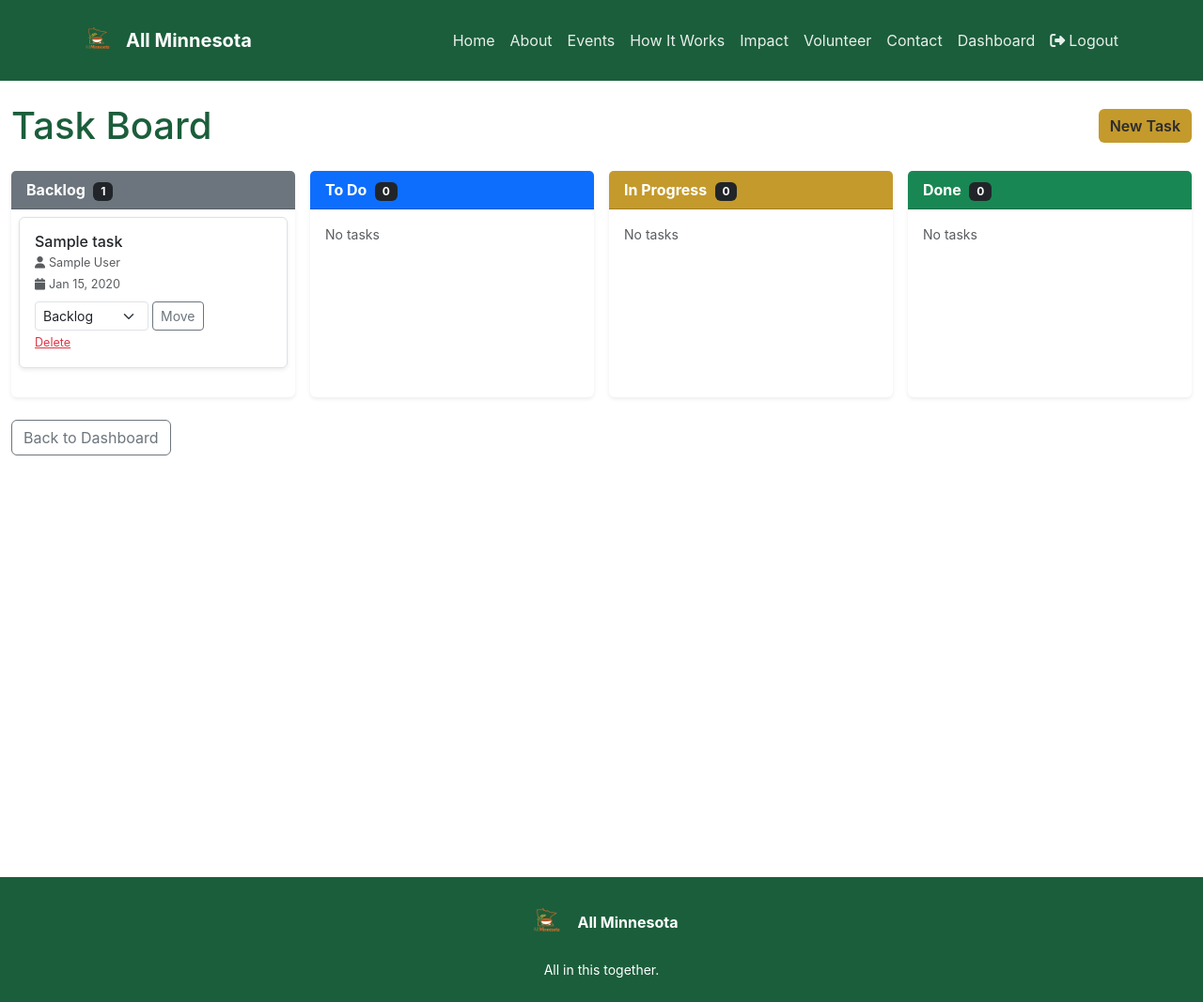
After one commit to ekvale/allminnesota, a Django app: page /dashboard/tasks/ in a window 1280 px wide. The commit adds this page. Shown: the whole page at 94% size. Run offline with Django 4.2, Linux system fonts and the light colour scheme; a user stored in the database is signed in; tables that the repository leaves empty hold one stand-in row (values such as "Sample post").

Commit message:
Add task management and kanban board for volunteers

```diff
--- a/core/models.py
+++ b/core/models.py
@@ -321,3 +321,42 @@ class PartnerContact(models.Model):
 
     def __str__(self):
         return f'{self.name} — {self.partner.name}'
+
+
+class Task(models.Model):
+    """Task for volunteers; used on kanban board (Backlog, To Do, In Progress, Done)."""
+    STATUS_CHOICES = [
+        ('backlog', 'Backlog'),
+        ('to_do', 'To Do'),
+        ('in_progress', 'In Progress'),
+        ('done', 'Done'),
+    ]
+    title = models.CharField(max_length=200)
+    description = models.TextField(blank=True)
+    status = models.CharField(max_length=20, choices=STATUS_CHOICES, default='to_do')
+    assigned_to = models.ForeignKey(
+        VolunteerSignUp,
+        on_delete=models.SET_NULL,
+        null=True,
+        blank=True,
+        related_name='tasks',
+    )
+    due_date = models.DateField(null=True, blank=True)
+    order = models.PositiveIntegerField(default=0, help_text='Order within column (higher = lower on board)')
+    created_at = models.DateTimeField(auto_now_add=True)
+    updated_at = models.DateTimeField(auto_now=True)
+    created_by = models.ForeignKey(
+        settings.AUTH_USER_MODEL,
+        on_delete=models.SET_NULL,
+        null=True,
+        blank=True,
+        related_name='tasks_created',
+    )
+
+    class Meta:
+        ordering = ['-order', 'created_at']
+        verbose_name = 'Task'
+        verbose_name_plural = 'Tasks'
+
+    def __str__(self):
+        return self.title
--- a/core/static/core/style.css
+++ b/core/static/core/style.css
@@ -165,6 +165,15 @@ body {
   transition: opacity 0.2s ease;
 }
 
+/* Kanban board */
+.kanban-column {
+  min-height: 200px;
+}
+
+.task-card .card-body {
+  font-size: 0.9rem;
+}
+
 /* Alerts: map success to our green for consistency */
 .alert-success {
   background-color: rgba(30, 94, 59, 0.1);
--- /dev/null
+++ b/core/templates/core/admin/_task_card.html
@@ -0,0 +1,27 @@
+<div class="card mb-2 task-card border shadow-sm">
+    <div class="card-body p-3">
+        <h6 class="card-title mb-1">
+            <a href="{% url 'core:task_edit' task.pk %}" class="text-dark text-decoration-none">{{ task.title }}</a>
+        </h6>
+        {% if task.assigned_to %}
+        <p class="small text-muted mb-1">
+            <i class="fas fa-user me-1"></i>{{ task.assigned_to.first_name }} {{ task.assigned_to.last_name }}
+        </p>
+        {% endif %}
+        {% if task.due_date %}
+        <p class="small text-muted mb-2"><i class="fas fa-calendar me-1"></i>{{ task.due_date|date:"M j, Y" }}</p>
+        {% endif %}
+        <form method="post" action="{% url 'core:kanban' %}" class="d-flex align-items-center gap-1">
+            {% csrf_token %}
+            <input type="hidden" name="task_id" value="{{ task.pk }}">
+            <select name="status" class="form-select form-select-sm" style="width: auto;">
+                <option value="backlog" {% if task.status == 'backlog' %}selected{% endif %}>Backlog</option>
+                <option value="to_do" {% if task.status == 'to_do' %}selected{% endif %}>To Do</option>
+                <option value="in_progress" {% if task.status == 'in_progress' %}selected{% endif %}>In Progress</option>
+                <option value="done" {% if task.status == 'done' %}selected{% endif %}>Done</option>
+            </select>
+            <button type="submit" class="btn btn-sm btn-outline-secondary">Move</button>
+        </form>
+        <a href="{% url 'core:task_delete' task.pk %}" class="small text-danger mt-1 d-block">Delete</a>
+    </div>
+</div>
--- a/core/templates/core/admin/dashboard.html
+++ b/core/templates/core/admin/dashboard.html
@@ -31,6 +31,7 @@
             <div class="card border-0 shadow-sm">
                 <div class="card-body">
                     <h5 class="text-primary-green">Quick Links</h5>
+                    <a href="{% url 'core:kanban' %}" class="d-block">Tasks / Kanban</a>
                     <a href="{% url 'core:event_create' %}" class="d-block">Create Event</a>
                     <a href="{% url 'core:volunteer_list' %}" class="d-block">Volunteers</a>
                     <a href="{% url 'core:contact_list' %}" class="d-block">Contact Messages</a>
--- /dev/null
+++ b/core/templates/core/admin/kanban.html
@@ -0,0 +1,78 @@
+{% extends 'core/base.html' %}
+{% load humanize %}
+
+{% block title %}Tasks — Kanban — All Minnesota{% endblock %}
+
+{% block content %}
+<div class="container-fluid py-4">
+    <div class="d-flex justify-content-between align-items-center mb-4">
+        <h1 class="text-primary-green mb-0">Task Board</h1>
+        <a href="{% url 'core:task_create' %}" class="btn btn-gold">New Task</a>
+    </div>
+
+    <div class="row g-3 kanban-board">
+        <div class="col-6 col-lg-3">
+            <div class="card border-0 shadow-sm h-100">
+                <div class="card-header bg-secondary text-white py-2">
+                    <strong>Backlog</strong>
+                    <span class="badge bg-dark ms-1">{{ backlog|length }}</span>
+                </div>
+                <div class="card-body p-2 kanban-column">
+                    {% for task in backlog %}
+                    {% include 'core/admin/_task_card.html' with task=task %}
+                    {% empty %}
+                    <p class="small text-muted mb-0 p-2">No tasks</p>
+                    {% endfor %}
+                </div>
+            </div>
+        </div>
+        <div class="col-6 col-lg-3">
+            <div class="card border-0 shadow-sm h-100">
+                <div class="card-header bg-primary text-white py-2">
+                    <strong>To Do</strong>
+                    <span class="badge bg-dark ms-1">{{ to_do|length }}</span>
+                </div>
+                <div class="card-body p-2 kanban-column">
+                    {% for task in to_do %}
+                    {% include 'core/admin/_task_card.html' with task=task %}
+                    {% empty %}
+                    <p class="small text-muted mb-0 p-2">No tasks</p>
+                    {% endfor %}
+                </div>
+            </div>
+        </div>
+        <div class="col-6 col-lg-3">
+            <div class="card border-0 shadow-sm h-100">
+                <div class="card-header text-white py-2" style="background-color: #C49A2C;">
+                    <strong>In Progress</strong>
+                    <span class="badge bg-dark ms-1">{{ in_progress|length }}</span>
+                </div>
+                <div class="card-body p-2 kanban-column">
+                    {% for task in in_progress %}
+                    {% include 'core/admin/_task_card.html' with task=task %}
+                    {% empty %}
+                    <p class="small text-muted mb-0 p-2">No tasks</p>
+                    {% endfor %}
+                </div>
+            </div>
+        </div>
+        <div class="col-6 col-lg-3">
+            <div class="card border-0 shadow-sm h-100">
+                <div class="card-header bg-success text-white py-2">
+                    <strong>Done</strong>
+                    <span class="badge bg-dark ms-1">{{ done|length }}</span>
+                </div>
+                <div class="card-body p-2 kanban-column">
+                    {% for task in done %}
+                    {% include 'core/admin/_task_card.html' with task=task %}
+                    {% empty %}
+                    <p class="small text-muted mb-0 p-2">No tasks</p>
+                    {% endfor %}
+                </div>
+            </div>
+        </div>
+    </div>
+
+    <a href="{% url 'core:dashboard' %}" class="btn btn-outline-secondary mt-4">Back to Dashboard</a>
+</div>
+{% endblock %}
--- a/core/urls.py
+++ b/core/urls.py
@@ -26,4 +26,9 @@ urlpatterns = [
     path('dashboard/events/<int:pk>/delete/', views.EventDeleteView.as_view(), name='event_delete'),
     path('dashboard/volunteers/', views.VolunteerListView.as_view(), name='volunteer_list'),
     path('dashboard/contacts/', views.ContactListView.as_view(), name='contact_list'),
+    # Tasks & Kanban
+    path('dashboard/tasks/', views.KanbanBoardView.as_view(), name='kanban'),
+    path('dashboard/tasks/create/', views.TaskCreateView.as_view(), name='task_create'),
+    path('dashboard/tasks/<int:pk>/edit/', views.TaskUpdateView.as_view(), name='task_edit'),
+    path('dashboard/tasks/<int:pk>/delete/', views.TaskDeleteView.as_view(), name='task_delete'),
 ]
--- a/core/views.py
+++ b/core/views.py
@@ -12,8 +12,8 @@ from django.urls import reverse_lazy, reverse
 from django.utils import timezone
 from django.db.models import Q
 
-from .models import FundraisingGoal, Event, VolunteerSignUp, ContactMessage, ImpactUpdate
-from .forms import VolunteerForm, ContactForm, GoalUpdateForm, EventForm
+from .models import FundraisingGoal, Event, VolunteerSignUp, ContactMessage, ImpactUpdate, Task
+from .forms import VolunteerForm, ContactForm, GoalUpdateForm, EventForm, TaskForm
 
 
 # ---------------------------------------------------------------------------
@@ -245,3 +245,74 @@ class ContactListView(LoginRequiredMixin, ListView):
 
     def get_queryset(self):
         return ContactMessage.objects.all().order_by('-submitted_at')
+
+
+# ---------------------------------------------------------------------------
+# TASKS & KANBAN (LoginRequiredMixin)
+# ---------------------------------------------------------------------------
+
+class KanbanBoardView(LoginRequiredMixin, TemplateView):
+    """Kanban board: columns Backlog, To Do, In Progress, Done; tasks as cards."""
+    template_name = 'core/admin/kanban.html'
+    login_url = '/admin/login/'
+
+    def get_context_data(self, **kwargs):
+        context = super().get_context_data(**kwargs)
+        tasks = Task.objects.select_related('assigned_to').all()
+        context['backlog'] = tasks.filter(status='backlog').order_by('-order', 'created_at')
+        context['to_do'] = tasks.filter(status='to_do').order_by('-order', 'created_at')
+        context['in_progress'] = tasks.filter(status='in_progress').order_by('-order', 'created_at')
+        context['done'] = tasks.filter(status='done').order_by('-order', 'created_at')
+        return context
+
+    def post(self, request, *args, **kwargs):
+        """Quick-move: update task status and redirect back to kanban."""
+        task_id = request.POST.get('task_id')
+        new_status = request.POST.get('status')
+        if task_id and new_status and new_status in dict(Task.STATUS_CHOICES):
+            task = get_object_or_404(Task, pk=task_id)
+            task.status = new_status
+            task.save()
+            messages.success(request, f'Task moved to {dict(Task.STATUS_CHOICES).get(new_status)}.')
+        return redirect('core:kanban')
+
+
+class TaskCreateView(LoginRequiredMixin, CreateView):
+    """Create a new task."""
+    model = Task
+    form_class = TaskForm
+    template_name = 'core/admin/task_form.html'
+    success_url = reverse_lazy('core:kanban')
+    login_url = '/admin/login/'
+
+    def form_valid(self, form):
+        form.instance.created_by = self.request.user
+        messages.success(self.request, 'Task created.')
+        return super().form_valid(form)
+
+
+class TaskUpdateView(LoginRequiredMixin, UpdateView):
+    """Edit task (assign volunteer, change status, etc.)."""
+    model = Task
+    form_class = TaskForm
+    template_name = 'core/admin/task_form.html'
+    success_url = reverse_lazy('core:kanban')
+    login_url = '/admin/login/'
+    context_object_name = 'task'
+
+    def form_valid(self, form):
+        messages.success(self.request, 'Task updated.')
+        return super().form_valid(form)
+
+
+class TaskDeleteView(LoginRequiredMixin, DeleteView):
+    """Confirm and delete task."""
+    model = Task
+    template_name = 'core/admin/task_confirm_delete.html'
+    success_url = reverse_lazy('core:kanban')
+    login_url = '/admin/login/'
+    context_object_name = 'task'
+
+    def form_valid(self, form):
+        messages.success(self.request, 'Task deleted.')
+        return super().form_valid(form)
```
Also changed, not shown: core/admin.py (+10 -0 lines), core/forms.py (+26 -1 lines), core/templates/core/admin/task_confirm_delete.html (added, +15 -0 lines), core/templates/core/admin/task_form.html (added, +44 -0 lines), core/migrations/0003_add_task_kanban.py (added).
